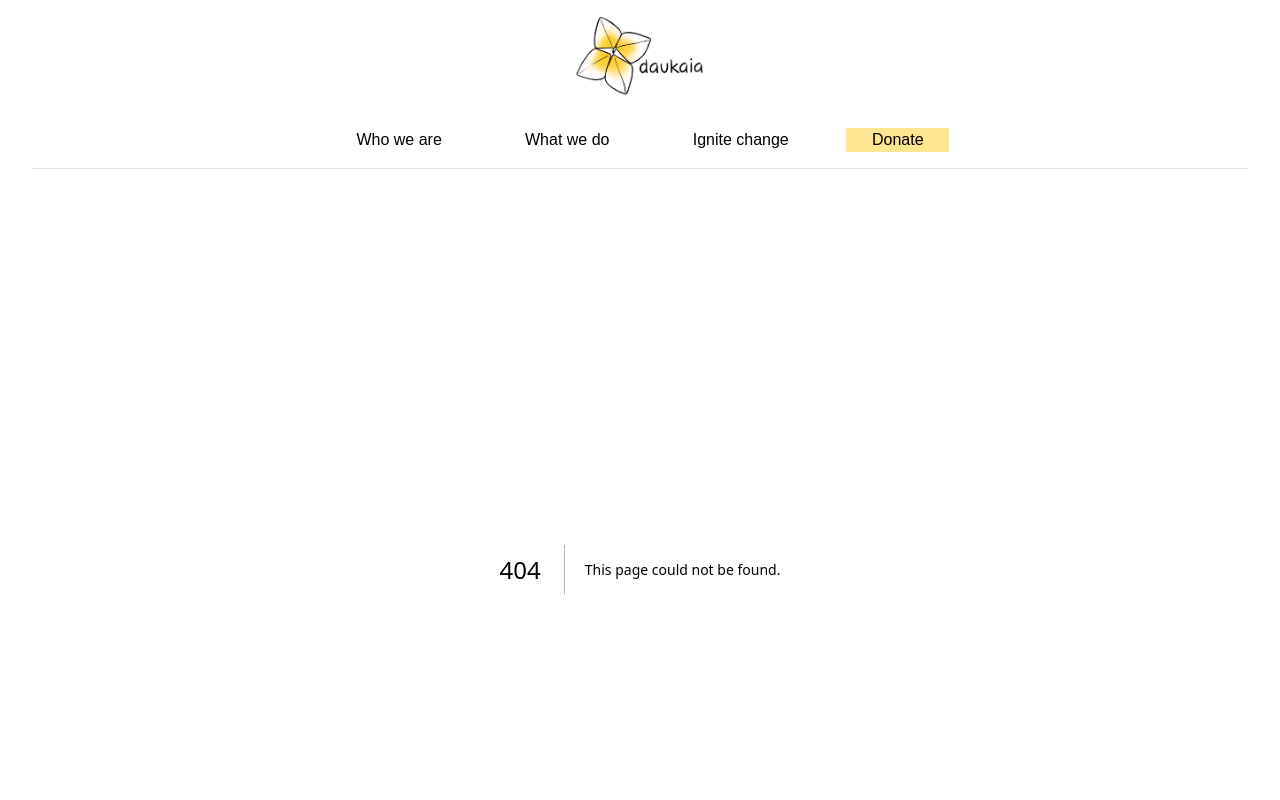
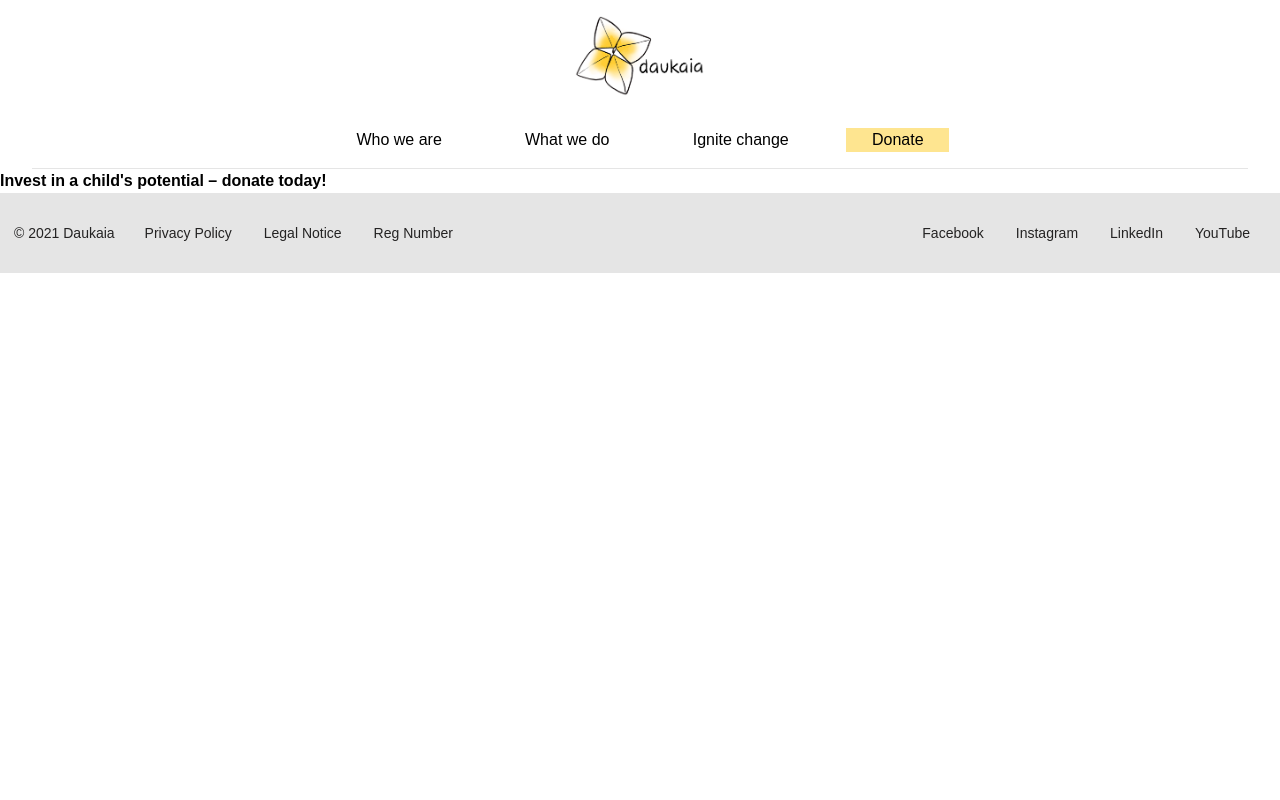
Before and after one commit to samheyman/daukaia-v3, a Next.js app: page /donate in a window 1280 px wide. Before the commit this address had no page. Shown: the top 800 px of the page. Built offline with nearby package versions, Linux system fonts and the light colour scheme.

Commit message:
Create Donate page.tsx

```diff
--- /dev/null
+++ b/src/app/donate/page.tsx
@@ -0,0 +1,3 @@
+export default function Home() {
+  return <h1>Invest in a child's potential – donate today!</h1>
+}
```
